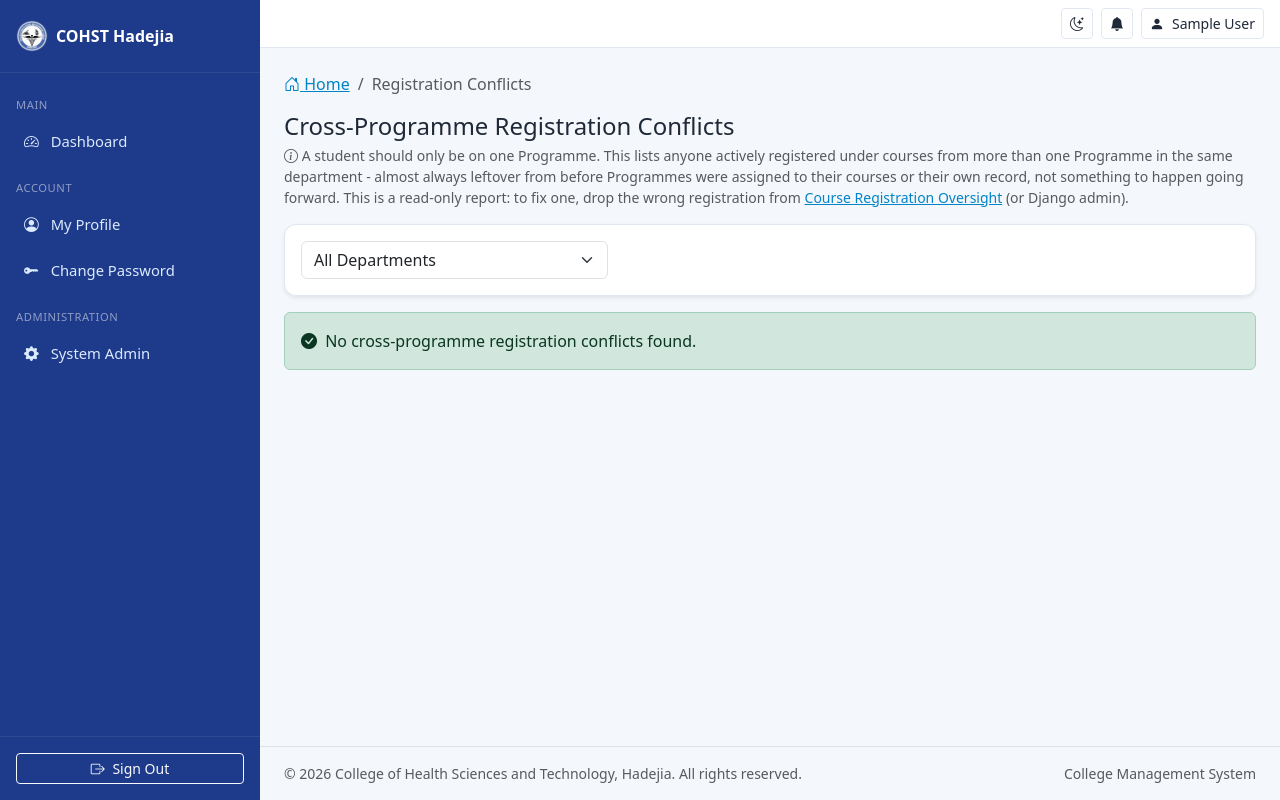
After one commit to Yusuf-Babagana/-college-of-health-hadejia-cms, a Django app: page /courses/registrations/conflicts/ in a window 1280 px wide. The commit adds this page. Run offline with Django 5.2, Linux system fonts and the light colour scheme; the visitor is signed in with stand-in values (Sample User, id 1); data comes from the database, SQL or seed files in the repository; data that the repository does not hold is empty; some libraries are stand-ins or nearby versions.

Commit message:
Add a Cross-Programme Registration Conflicts report
Read-only diagnostic for existing bad data the new one-programme-per-
student enforcement can't retroactively fix: lists every student
actively registered under courses from more than one Programme in the
same department, grouped by student with each conflicting
course/programme/semester shown, so staff can review and drop the wrong
registration via the existing Course Registration Oversight screen (or
Django admin) - deliberately not auto-fixed, since there's no way to
know which registration is the mistake automatically.

Accessible to Exam Officer, Registrar, Super Admin (all departments,
with a department filter), and HOD (scoped to their own department, no
filter needed). Linked from all four dashboards.

Verified against a simulated legacy-style conflict (two active
registrations for the same student across two different Programmes,
created directly rather than through register_course() - since that
path is now blocked, matching how real pre-existing bad data would
have gotten there): shows up correctly in both the Exam Officer's
all-department view and the HOD's department-scoped view.

```diff
--- a/apps/courses/selectors.py
+++ b/apps/courses/selectors.py
@@ -275,3 +275,45 @@ def get_registrations_for_department(department=None, *, semester=None, status=N
     if status:
         qs = qs.filter(status=status)
     return qs.order_by('-created_at')
+
+
+def get_cross_programme_registration_conflicts(*, department=None):
+    """Diagnostic report: students actively registered under courses
+    tagged with more than one distinct Programme within the same
+    department - a person should only be on one programme (see
+    is_offering_eligible_for_student), so this is almost always leftover
+    from before Programmes existed, or from before the student had one
+    assigned to their own record. Not auto-fixed here - staff need to
+    look at each case and decide which registration is the mistake (drop
+    it via the department's Course Registration Oversight screen, or
+    Django admin), since there's no way to know that automatically.
+
+    Passing department=None (Exam Officer/Registrar/Super Admin
+    oversight) checks every department; a specific department scopes it
+    to just that department's students, for the HOD view.
+    """
+    qs = CourseRegistration.objects.filter(
+        status=CourseRegistration.Status.REGISTERED,
+        course_offering__course__programme__isnull=False,
+    ).select_related(
+        'student', 'student__user', 'student__department',
+        'course_offering__course__programme', 'course_offering__semester', 'course_offering__semester__session',
+    )
+    if department:
+        qs = qs.filter(student__department=department)
+
+    by_student = {}
+    for reg in qs:
+        by_student.setdefault(reg.student_id, {'student': reg.student, 'registrations': []})
+        by_student[reg.student_id]['registrations'].append(reg)
+
+    conflicts = []
+    for entry in by_student.values():
+        programmes = {reg.course_offering.course.programme for reg in entry['registrations']}
+        if len(programmes) > 1:
+            entry['programmes'] = sorted(programmes, key=lambda p: p.name)
+            entry['registrations'].sort(key=lambda r: r.course_offering.course.code)
+            conflicts.append(entry)
+
+    conflicts.sort(key=lambda entry: entry['student'].matric_number)
+    return conflicts
--- a/apps/courses/urls.py
+++ b/apps/courses/urls.py
@@ -22,6 +22,7 @@ urlpatterns = [
 
     path('registrations/', views.DepartmentRegistrationListView.as_view(), name='department_registrations'),
     path('registrations/<uuid:pk>/cancel/', views.HODCancelRegistrationView.as_view(), name='cancel_registration'),
+    path('registrations/conflicts/', views.RegistrationConflictsView.as_view(), name='registration_conflicts'),
 
     path('available/', views.AvailableCourseListView.as_view(), name='available_courses'),
     path('available/<uuid:pk>/register/', views.RegisterCourseView.as_view(), name='register_course'),
--- a/apps/courses/views.py
+++ b/apps/courses/views.py
@@ -438,3 +438,43 @@ class RegistrationSlipPDFView(StudentCourseRoleMixin, View):
             },
             filename=f'registration-slip-{student_profile.matric_number}.pdf'.replace('/', '-'),
         )
+
+
+class RegistrationConflictsView(RoleRequiredMixin, TemplateView):
+    """Diagnostic report: students registered under courses from more
+    than one Programme - see get_cross_programme_registration_conflicts.
+    Read-only; actually dropping the wrong registration happens on the
+    existing Course Registration Oversight screen (or Django admin), not
+    here, since there's no way to know automatically which registration
+    is the mistake.
+    """
+    template_name = 'courses/registration_conflicts.html'
+    allowed_roles = (Role.EXAM_OFFICER, Role.REGISTRAR, Role.HOD, Role.SUPER_ADMIN)
+
+    def get_department(self):
+        if self.request.user.role != Role.HOD:
+            return None
+        lecturer_profile = getattr(self.request.user, 'lecturer_profile', None)
+        return lecturer_profile.department if lecturer_profile else None
+
+    def get_context_data(self, **kwargs):
+        context = super().get_context_data(**kwargs)
+        is_hod = self.request.user.role == Role.HOD
+        context['is_hod'] = is_hod
+
+        if is_hod:
+            department = self.get_department()
+            context['department'] = department
+        else:
+            department_id = self.request.GET.get('department')
+            department = get_active_departments().filter(pk=department_id).first() if department_id else None
+            context['departments'] = get_active_departments()
+            context['current_department'] = department_id or ''
+            context['department'] = department
+
+        if is_hod and not department:
+            context['conflicts'] = []
+        else:
+            context['conflicts'] = selectors.get_cross_programme_registration_conflicts(department=department)
+
+        return context
--- /dev/null
+++ b/templates/courses/registration_conflicts.html
@@ -0,0 +1,85 @@
+{% extends 'dashboard_base.html' %}
+
+{% block title %}Registration Conflicts · {{ COLLEGE_SHORT_NAME }}{% endblock %}
+{% block breadcrumb_items %}<li class="breadcrumb-item active">Registration Conflicts</li>{% endblock %}
+
+{% block content %}
+<h4 class="mb-1">Cross-Programme Registration Conflicts</h4>
+<p class="text-muted small mb-3">
+  <i class="bi bi-info-circle"></i> A student should only be on one Programme. This lists anyone actively
+  registered under courses from more than one Programme in the same department - almost always leftover from
+  before Programmes were assigned to their courses or their own record, not something to happen going forward.
+  This is a read-only report: to fix one, drop the wrong registration from
+  <a href="{% url 'courses:department_registrations' %}">Course Registration Oversight</a> (or Django admin).
+</p>
+
+{% if not is_hod %}
+<div class="card shadow-sm mb-3">
+  <div class="card-body">
+    <form method="get" class="row g-2 align-items-center">
+      <div class="col-md-4">
+        <select name="department" class="form-select" onchange="this.form.submit()">
+          <option value="">All Departments</option>
+          {% for dept in departments %}
+            <option value="{{ dept.pk }}" {% if dept.pk|stringformat:'s' == current_department %}selected{% endif %}>{{ dept.name }} ({{ dept.code }})</option>
+          {% endfor %}
+        </select>
+      </div>
+    </form>
+  </div>
+</div>
+{% elif not department %}
+  <div class="alert alert-warning">
+    <i class="bi bi-exclamation-triangle-fill me-1"></i>
+    Your account has no linked department. Contact the ICT Administrator.
+  </div>
+{% endif %}
+
+{% if is_hod and not department %}
+{% elif not conflicts %}
+  <div class="alert alert-success">
+    <i class="bi bi-check-circle-fill me-1"></i>
+    No cross-programme registration conflicts found{% if department %} in {{ department.name }}{% endif %}.
+  </div>
+{% else %}
+  <div class="alert alert-warning">
+    <i class="bi bi-exclamation-triangle-fill me-1"></i>
+    {{ conflicts|length }} student{{ conflicts|length|pluralize }} found registered across more than one programme.
+  </div>
+
+  {% for entry in conflicts %}
+  <div class="card shadow-sm mb-3">
+    <div class="card-header bg-transparent d-flex justify-content-between align-items-center">
+      <span>
+        <span class="badge badge-teal">{{ entry.student.matric_number }}</span>
+        {{ entry.student.user.get_full_name }}
+        <span class="text-muted small">({{ entry.student.department.code }})</span>
+      </span>
+      <span class="small text-muted">
+        Registered across: {% for prog in entry.programmes %}{{ prog.name }}{% if not forloop.last %}, {% endif %}{% endfor %}
+      </span>
+    </div>
+    <div class="table-responsive">
+      <table class="table table-sm mb-0 align-middle">
+        <thead class="table-light">
+          <tr>
+            <th>Course</th>
+            <th>Programme</th>
+            <th>Semester</th>
+          </tr>
+        </thead>
+        <tbody>
+          {% for reg in entry.registrations %}
+          <tr>
+            <td><span class="badge badge-teal">{{ reg.course_offering.course.code }}</span> {{ reg.course_offering.course.title }}</td>
+            <td>{{ reg.course_offering.course.programme.name }}</td>
+            <td class="text-muted small">{{ reg.course_offering.semester }}</td>
+          </tr>
+          {% endfor %}
+        </tbody>
+      </table>
+    </div>
+  </div>
+  {% endfor %}
+{% endif %}
+{% endblock %}
--- a/templates/dashboard/exam_officer.html
+++ b/templates/dashboard/exam_officer.html
@@ -20,6 +20,7 @@
     <a href="{% url 'results:grade_collation_list' %}" class="list-group-item list-group-item-action">Grade Collation &amp; Review</a>
     <a href="{% url 'results:approved_grade_list' %}" class="list-group-item list-group-item-action">Compile &amp; Publish Results</a>
     <a href="{% url 'results:master_broadsheet' %}" class="list-group-item list-group-item-action">Master Broadsheet</a>
+    <a href="{% url 'courses:registration_conflicts' %}" class="list-group-item list-group-item-action">Cross-Programme Registration Conflicts</a>
     <a href="{% url 'results:transcript_search' %}" class="list-group-item list-group-item-action">Generate Student Transcript</a>
     <a href="{% url 'results:grade_band_list' %}" class="list-group-item list-group-item-action">Grading Scale</a>
   </div>
--- a/templates/dashboard/hod.html
+++ b/templates/dashboard/hod.html
@@ -126,6 +126,7 @@
     <a href="{% url 'courses:course_offering_list' %}" class="list-group-item list-group-item-action">All Course Offerings</a>
     <a href="{% url 'students:department_student_list' %}" class="list-group-item list-group-item-action">Department Students</a>
     <a href="{% url 'courses:department_registrations' %}" class="list-group-item list-group-item-action">Course Registration Oversight</a>
+    <a href="{% url 'courses:registration_conflicts' %}" class="list-group-item list-group-item-action">Cross-Programme Registration Conflicts</a>
     <a href="{% url 'results:grade_review_list' %}" class="list-group-item list-group-item-action">Review Grades</a>
   </div>
 </div>
--- a/templates/dashboard/registrar.html
+++ b/templates/dashboard/registrar.html
@@ -74,6 +74,7 @@
     <a href="{% url 'academics:level_states' %}" class="list-group-item list-group-item-action">Level Semesters</a>
     <a href="{% url 'students:student_list' %}" class="list-group-item list-group-item-action">Student Directory</a>
     <a href="{% url 'students:student_create' %}" class="list-group-item list-group-item-action">Add Student</a>
+    <a href="{% url 'courses:registration_conflicts' %}" class="list-group-item list-group-item-action">Cross-Programme Registration Conflicts</a>
   </div>
 </div>
 {% endblock %}
--- a/templates/dashboard/super_admin.html
+++ b/templates/dashboard/super_admin.html
@@ -111,6 +111,7 @@
         <a href="{% url 'courses:course_list' %}" class="list-group-item list-group-item-action">Course Catalog</a>
         <a href="{% url 'courses:course_offering_list' %}" class="list-group-item list-group-item-action">Course Offerings (All Departments)</a>
         <a href="{% url 'courses:department_registrations' %}" class="list-group-item list-group-item-action">Course Registration Oversight</a>
+        <a href="{% url 'courses:registration_conflicts' %}" class="list-group-item list-group-item-action">Cross-Programme Registration Conflicts</a>
       </div>
     </div>
   </div>
```
